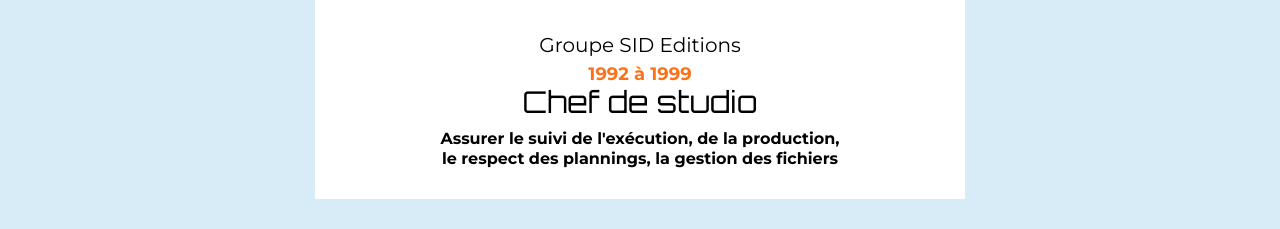
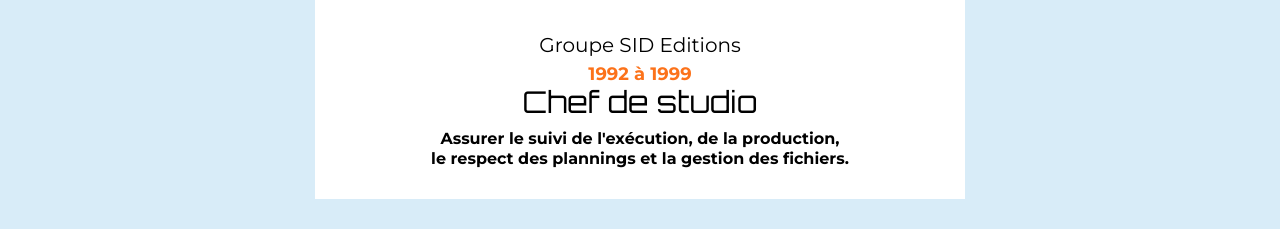
Before and after one commit to rossignol86/sitefranckrossignol, a plain HTML site: page index.html in a window 1280 px wide. Shown: the part 4987-5216 px from the top of the page. Drawn offline with Linux system fonts and the light colour scheme.

Commit message:
corrections

```diff
--- a/index.html
+++ b/index.html
@@ -379,7 +379,7 @@
                         <p class="annee">1992 à 1999</p>
                         <p class="profession">Chef de studio</p>
                         <p class="postes">Assurer le suivi de l'exécution, de la production,<br>
-                        le respect des plannings, la gestion des fichiers</p>
+                        le respect des plannings et la gestion des fichiers.</p>
                     </div>
 
                 </div>
```
